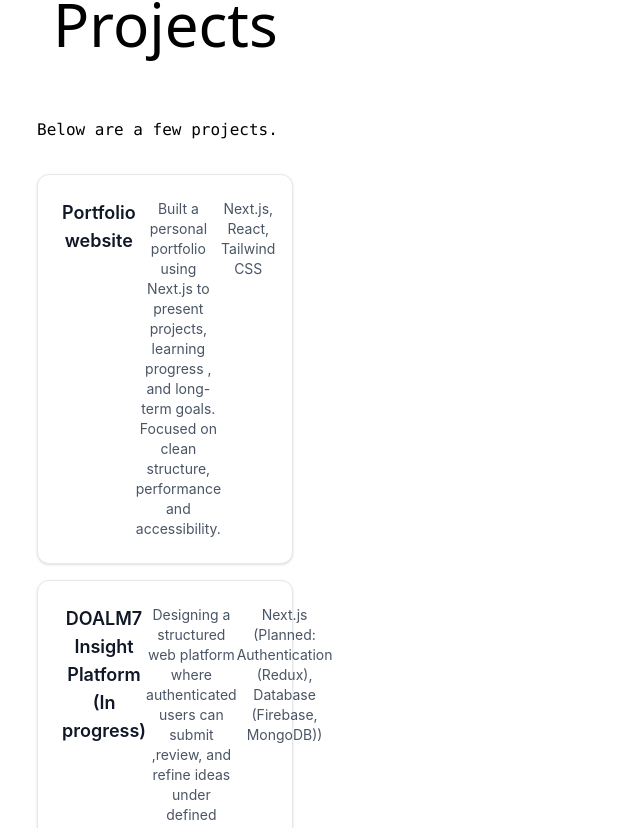
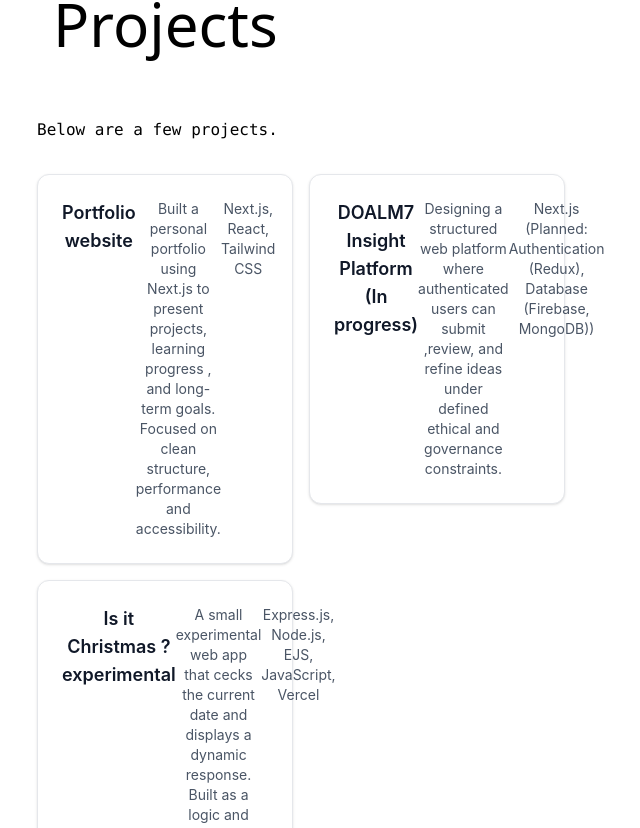
Before and after one commit to okithaA/portfolio, a Next.js app: page / in a window 1280 px wide. Shown: the part 3192-4020 px from the top of the page, without its empty margins (225-865 px from the left). Built offline with nearby package versions, Linux system fonts and the light colour scheme.

Commit message:
Update flex

```diff
--- a/app/components/Project.js
+++ b/app/components/Project.js
@@ -36,7 +36,7 @@ export default function Project() {
             Below are a few projects.
           </p>
 
-          <div className="max-w-3xl p-4 grid gap-4"   >
+          <div className="max-w-3xl p-4 flex flex-wrap gap-4">
             {projects.map(item => {
             const card = (
               <div className="flex bg-white border border-gray-200 rounded-xl p-6 w-full sm:w-64 shadow-sm transition-transform duration-200 hover:scale-105">
```
